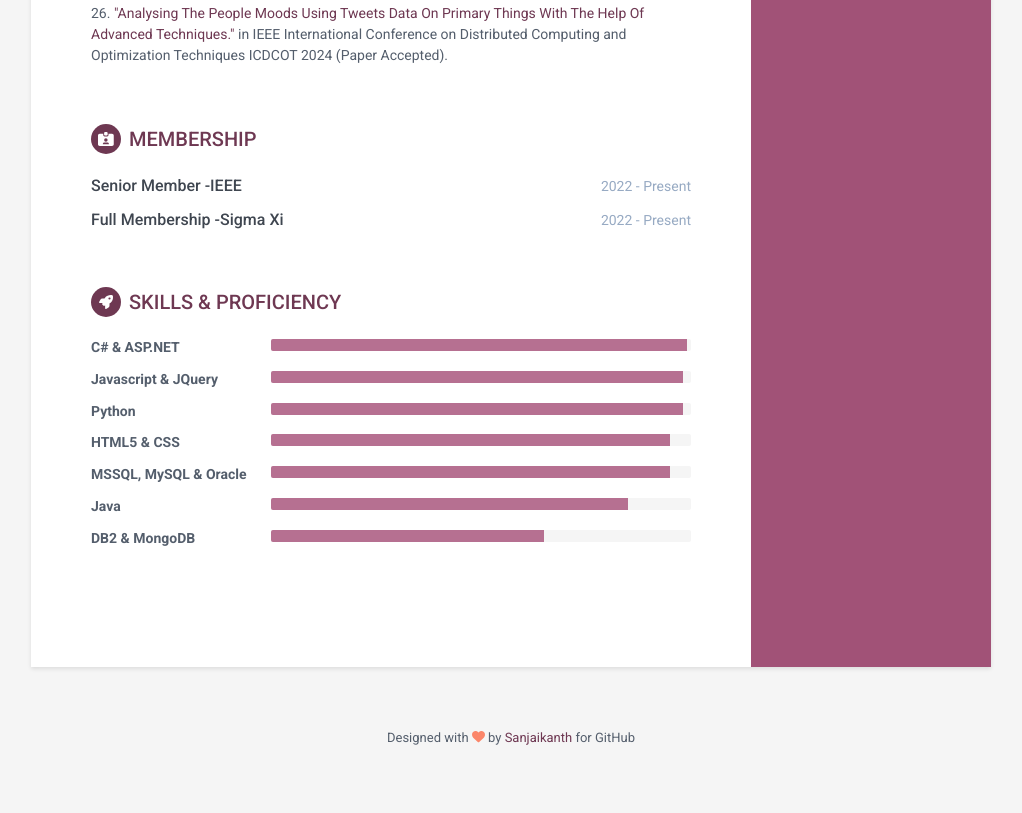
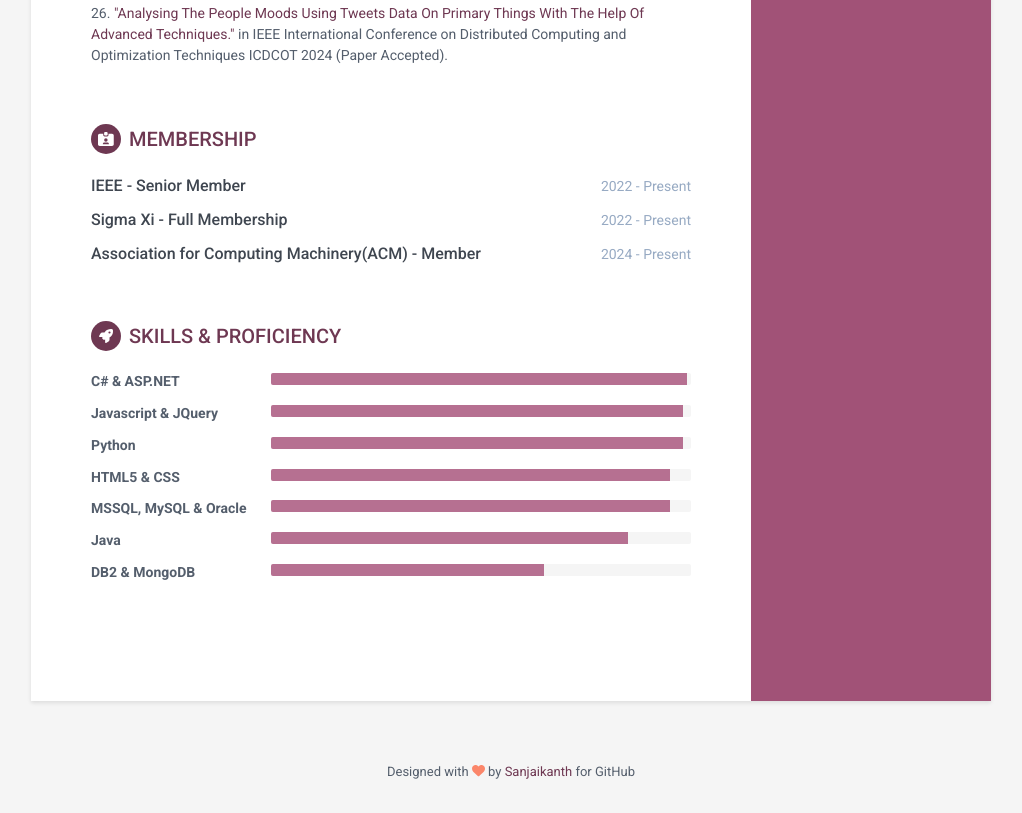
Before and after one commit to sanjaikanth/resume, a plain HTML site: page index.html in a window 1280 px wide. Shown: the part 4719-5532 px from the top of the page, without its empty margins (129-1151 px from the left). Before the commit the page ends 5497 px from the top, so only its background shows below. Drawn offline with nearby package versions, Linux system fonts and the light colour scheme.

Commit message:
Save3122024

```diff
--- a/index.html
+++ b/index.html
@@ -541,7 +541,7 @@ His education includes a Master's in Software Engineering from The University of
                 <div class="item">
                     <div class="meta">
                         <div class="upper-row">
-                            <h3 class="job-title">Senior Member -IEEE</h3>
+                            <h3 class="job-title">IEEE - Senior Member</h3>
                             <div class="time">2022 - Present</div>
                         </div><!--//upper-row-->
 
@@ -550,8 +550,17 @@ His education includes a Master's in Software Engineering from The University of
                 <div class="item">
                     <div class="meta">
                         <div class="upper-row">
-                            <h3 class="job-title">Full Membership -Sigma Xi</h3>
+                            <h3 class="job-title">Sigma Xi - Full Membership</h3>
                             <div class="time">2022 - Present</div>
+                        </div><!--//upper-row-->
+
+                    </div><!--//meta-->
+                </div><!--//item-->
+                <div class="item">
+                    <div class="meta">
+                        <div class="upper-row">
+                            <h3 class="job-title">Association for Computing Machinery(ACM) - Member</h3>
+                            <div class="time">2024 - Present</div>
                         </div><!--//upper-row-->
 
                     </div><!--//meta-->
```
